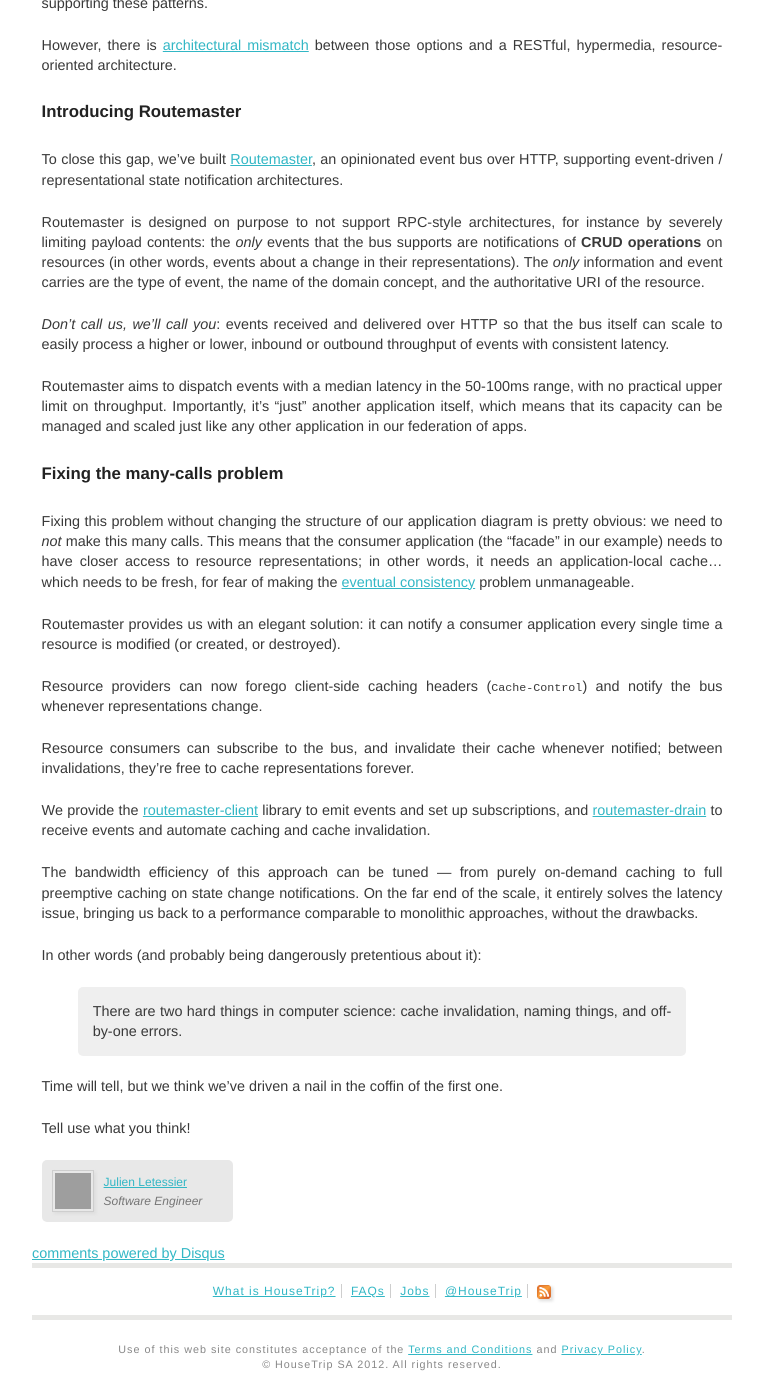
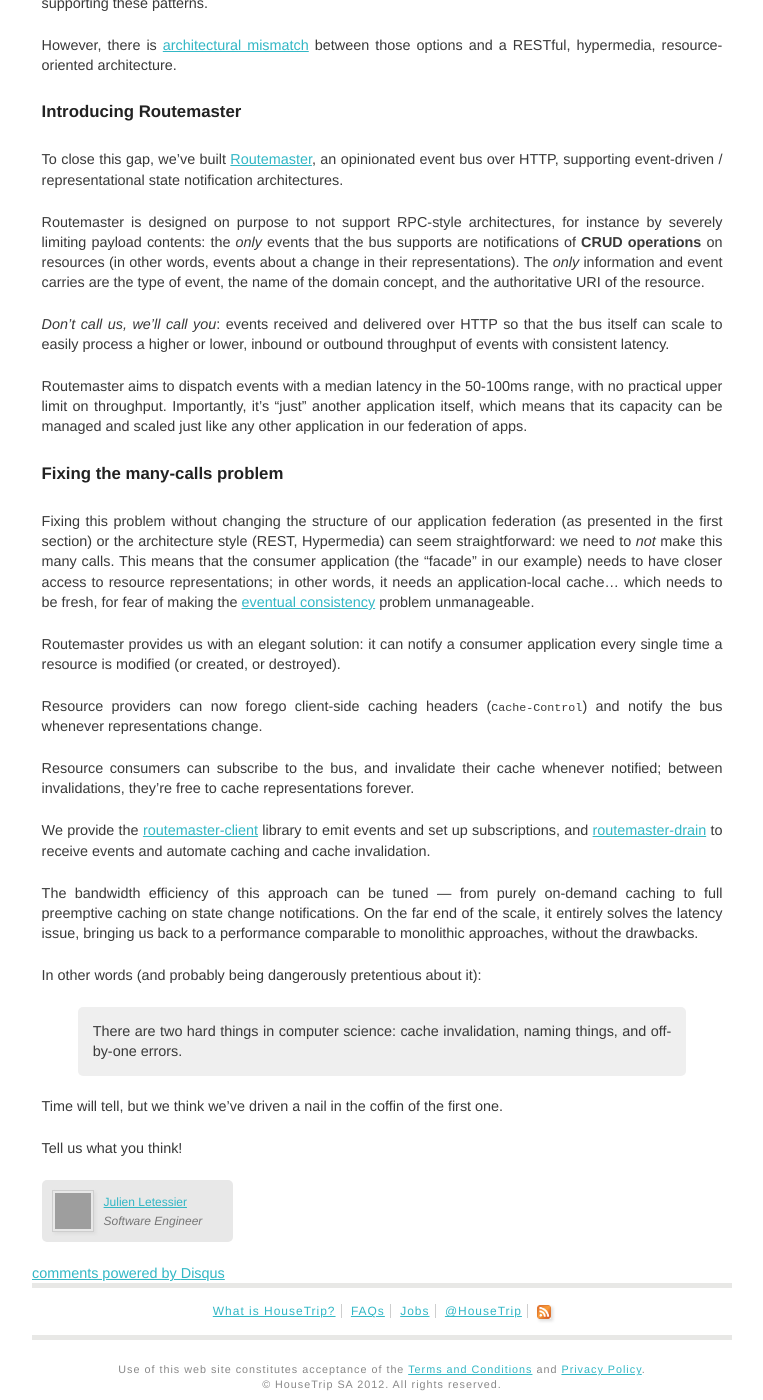
Before and after one commit to HouseTrip/housetrip.github.com, a Jekyll site: the page built from _posts/2014-09-20-resn-routemaster.md, in a window 1280 px wide and 1400 px high, scrolled down 2927 px. Shown: the whole window, without its empty margins (258-1021 px from the left). Built offline with Jekyll 4.4.1, drawn with Linux system fonts in a browser that asks for light colours; comment, search, counter and statistics services are not loaded; grey boxes are pictures that could not be loaded.

Commit message:
More typos & clarifications

```diff
--- a/_posts/2014-09-20-resn-routemaster.md
+++ b/_posts/2014-09-20-resn-routemaster.md
@@ -204,8 +204,9 @@
 
 ### Fixing the many-calls problem
 
-Fixing this problem without changing the structure of our application diagram is
-pretty obvious: we need to _not_ make this many calls.  This means that the
+Fixing this problem without changing the structure of our application federation
+(as presented in the first section) or the architecture style (REST, Hypermedia) can
+seem straightforward: we need to _not_ make this many calls.  This means that the
 consumer application (the "facade" in our example) needs to have closer access
 to resource representations; in other words, it needs an application-local
 cache... which needs to be fresh, for fear of making the [eventual
@@ -238,7 +239,7 @@
 
 Time will tell, but we think we've driven a nail in the coffin of the first one.
 
-Tell use what you think!
+Tell us what you think!
 
 
 
```
